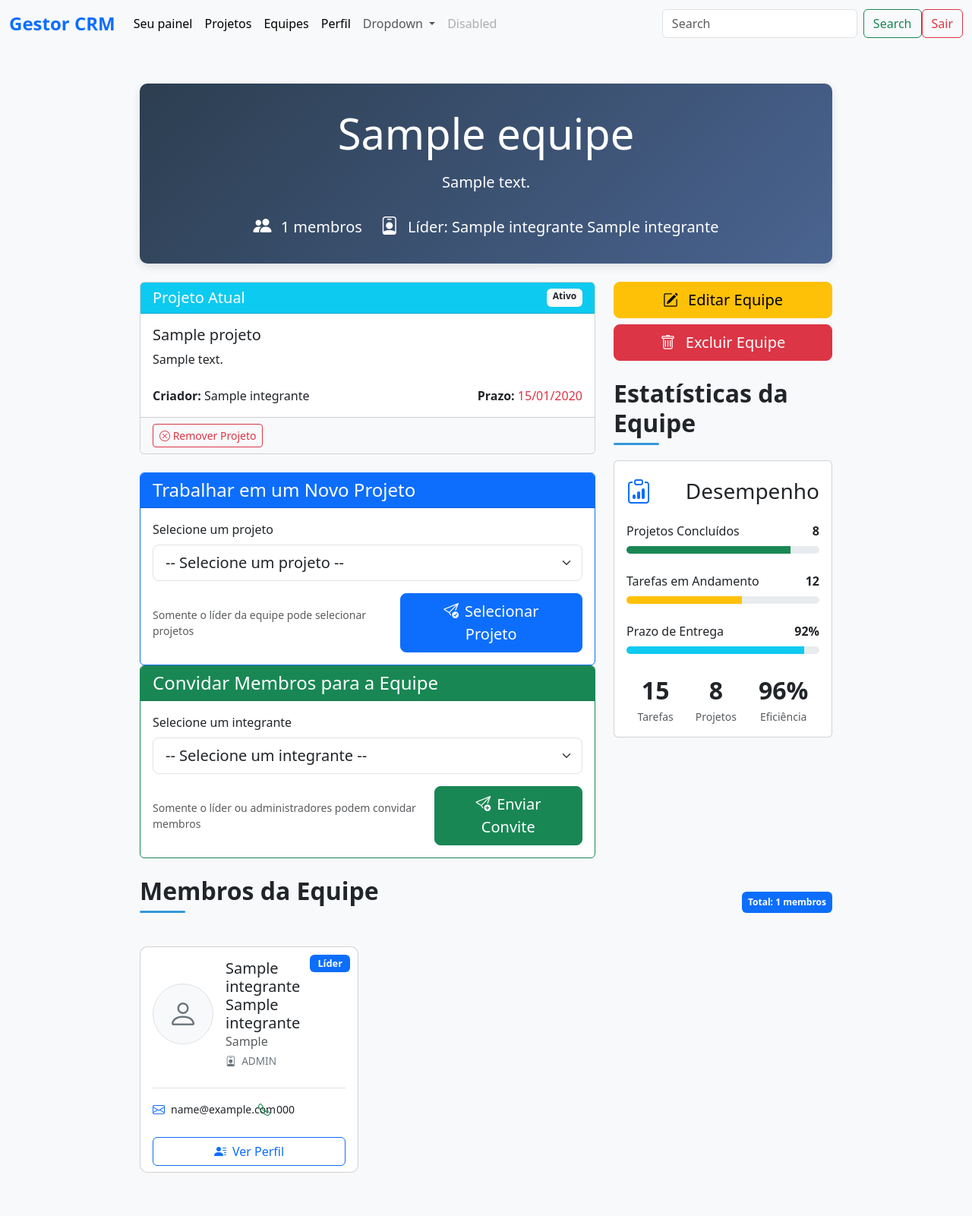
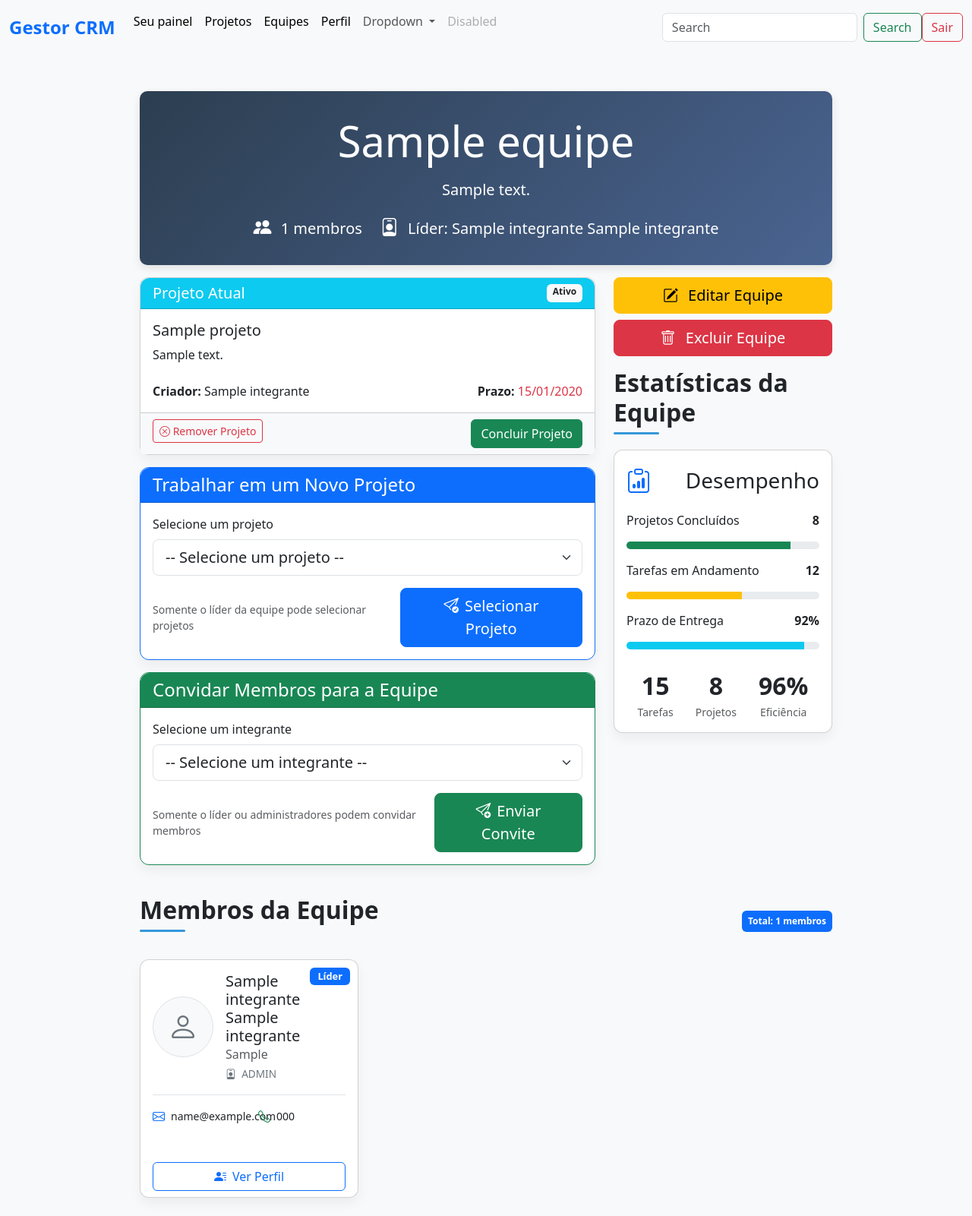
Before and after one commit to Gilgamashed/projeto_crm_final, a Django app: page /equipes/1 in a window 1280 px wide. Shown: the whole page at 76% size. Before the commit the page ends 1544 px from the top, so only its background shows below. Run offline with Django 5.2, Linux system fonts and the light colour scheme; a user stored in the database is signed in; tables that the repository leaves empty hold one stand-in row (values such as "Sample post"); parts of the project's set-up code (start-up, migrations or seed data) failed here and were passed over; some libraries are stand-ins or nearby versions.

Commit message:
17 commit - concluir projeto!

```diff
--- a/Projeto Final notas.txt
+++ b/Projeto Final notas.txt
@@ -65,8 +65,8 @@ lista
 	ok    botao novo projeto da 403 para membros - criar popup negando acesso?
 	ok    pagina de detalhes do projeto
 	ok        criador da tarefa pode edita-la
-	        botao de entrega e
-	        enviar relatorio ao concluir projeto
+	ok        botao de entrega e
+	ok        enviar relatorio ao concluir projeto
 	        adicionar tarefas ao projeto
 	            CRUD de tarefas
 	            lista de tarefas na pagina de projetos
--- a/config/settings.py
+++ b/config/settings.py
@@ -12,6 +12,7 @@ https://docs.djangoproject.com/en/5.2/ref/settings/
 import os
 from pathlib import Path
 
+from django.conf.global_settings import DEFAULT_FROM_EMAIL
 from django.urls import reverse_lazy
 from dotenv import load_dotenv
 
@@ -23,6 +24,9 @@ BASE_DIR = Path(__file__).resolve().parent.parent
 
 MEDIA_URL = '/media/'
 MEDIA_ROOT = os.path.join(BASE_DIR, 'media')
+
+DATA_UPLOAD_MAX_MEMORY_SIZE = 20971520
+FILE_UPLOAD_MAX_MEMORY_SIZE = 20971520
 
 # Quick-start development settings - unsuitable for production
 # See https://docs.djangoproject.com/en/5.2/howto/deployment/checklist/
--- a/config/urls.py
+++ b/config/urls.py
@@ -14,7 +14,8 @@ Including another URLconf
     1. Import the include() function: from django.urls import include, path
     2. Add a URL to urlpatterns:  path('blog/', include('blog.urls'))
 """
-
+from django.conf import settings
+from django.conf.urls.static import static
 from django.contrib import admin
 from django.contrib.auth.views import LoginView, LogoutView
 from django.urls import path
@@ -57,4 +58,4 @@ urlpatterns = [
     path('projetos/editar/<int:pk>/', ProjetosUpdateView.as_view(), name='projetos_edit'),
     path("projetos/<int:projeto_id>", ProjetosGetView.as_view(), name='projetos_detail'),
     path('projetos/<int:pk>/excluir/', ProjetosDeleteView.as_view(), name='projetos_delete'),
-]
+] + static(settings.MEDIA_URL, document_root=settings.MEDIA_ROOT)
--- a/projeto_crm_final/models.py
+++ b/projeto_crm_final/models.py
@@ -89,6 +89,17 @@ class Projetos(models.Model):
         super().save(*args, **kwargs)
 
 
+class RelatorioProjeto(models.Model):
+    projeto = models.ForeignKey(Projetos, on_delete=models.CASCADE)
+    arquivo = models.FileField(upload_to='relatorios/')
+    enviado_por = models.ForeignKey(Integrantes, on_delete=models.CASCADE)
+    enviado_em = models.DateTimeField(auto_now_add=True)
+    cloudinary_url = models.URLField(blank=True, null=True)
+
+    def __str__(self):
+        return f"Relatório para {self.projeto.name}"
+
+
 class Tarefas(models.Model):
     tarefa = models.CharField(max_length=200)
     descricao = models.TextField()
--- a/projeto_crm_final/templates/projeto_crm_final/equipes_detail.html
+++ b/projeto_crm_final/templates/projeto_crm_final/equipes_detail.html
@@ -89,6 +89,36 @@
         background: #3498db;
         border-radius: 3px;
     }
+    /* Add consistent spacing */
+    .card {
+        margin-bottom: 1.5rem;
+        border-radius: 0.75rem;
+        box-shadow: 0 0.5rem 1rem rgba(0,0,0,0.05);
+    }
+
+    .card-header {
+        border-radius: 0.75rem 0.75rem 0 0 !important;
+    }
+
+    /* Better file input styling */
+    .input-group .btn-outline-secondary {
+        border-color: #ced4da;
+    }
+
+    .input-group .btn-outline-secondary:hover {
+        background-color: #e9ecef;
+    }
+
+    /* Better spacing for form elements */
+    .form-label {
+        font-weight: 500;
+        margin-bottom: 0.5rem;
+    }
+
+    /* Consistent margins */
+    .mb-4, .mb-3, .mb-2 {
+        margin-bottom: 1rem !important;
+    }
 </style>
 
 <main class="container py-4">
@@ -146,7 +176,7 @@
                 </div>
 
                 {% if active_projeto and user == equipe.leader.user %}
-                <div class="card-footer bg-light">
+                <div class="card-footer bg-light d-flex justify-content-between">
                     <form method="post" action="{% url 'remove_projeto' equipe.id %}">
                         {% csrf_token %}
                         <input type="hidden" name="projeto_id" value="{{ active_projeto.id }}">
@@ -154,13 +184,19 @@
                             <i class="bi bi-x-circle"></i> Remover Projeto
                         </button>
                     </form>
+
+                   <button class="btn btn-success"
+                            data-bs-toggle="modal"
+                            data-bs-target="#modalConcluir">
+                      Concluir Projeto
+                    </button>
                 </div>
                 {% endif %}
             </div>
 
             <!-- selecionar projeto (pro lider apenas) -->
             {% if user == equipe.leader.user %}
-            <div class="card border-primary">
+            <div class="card border-primary mb-4">
                 <div class="card-header bg-primary text-white">
                     <h4 class="mb-0">Trabalhar em um Novo Projeto</h4>
                 </div>
@@ -187,6 +223,7 @@
             </div>
             {% endif %}
 
+            <!-- Convidar membros -->
             {% if user == equipe.leader.user or user.integrantes.role == 'ADMIN' %}
             <div class="card border-success mb-4">
                 <div class="card-header bg-success text-white">
@@ -298,7 +335,7 @@
     </div>
 
     <!-- Membros -->
-    <div class="row">
+    <div class="row mt-4">
         <div class="col-12">
             <div class="d-flex justify-content-between align-items-center mb-4">
                 <h2 class="section-title">Membros da Equipe</h2>
@@ -393,4 +430,58 @@
 </div>
 {% endif %}
 
+<!-- Modal pra concluir projeto -->
+{% if user == equipe.leader.user or user.integrantes.role == 'ADMIN' %}
+<div class="modal fade" id="modalConcluir" tabindex="-1" aria-labelledby="modalConcluirLabel" aria-hidden="true">
+    <div class="modal-dialog">
+        <div class="modal-content">
+            <form method="post" enctype="multipart/form-data" action="{% url 'equipes_detail' equipe.id %}">
+                {% csrf_token %}
+                <input type="hidden" name="projeto_id" value="{{ active_projeto.id }}">
+                <div class="modal-header">
+                    <h5 class="modal-title" id="modalConcluirLabel">Concluir Projeto</h5>
+                    <button type="button" class="btn-close" data-bs-dismiss="modal" aria-label="Close"></button>
+                </div>
+                <div class="modal-body">
+                    {% if active_projeto %}
+                    <p>Confirme a conclusão do projeto <strong>{{ active_projeto.name }}</strong> e envie o relatório final.</p>
+
+                    <div class="mb-3">
+                        <label for="id_arquivo" class="form-label">Relatório Final:</label>
+                        <div class="input-group">
+                            <input type="file" class="form-control" id="id_arquivo" name="arquivo" accept=".pdf,.docx,.xlsx">
+                            <button class="btn btn-outline-secondary" type="button" id="button-addon2">
+                            <i class="bi bi-upload"></i>
+                            </button>
+                        </div>
+                        <div class="form-text">Envie o relatório em PDF, DOCX ou XLSX (máx. 20MB)</div>
+
+            <!-- erros? -->
+                        {% if form.arquivo.errors %}
+                        <div class="alert alert-danger mt-2">
+                            {% for error in form.arquivo.errors %}
+                                {{ error }}
+                            {% endfor %}
+                        </div>
+                        {% endif %}
+                    </div>
+                    {% else %}
+                    <div class="alert alert-warning">
+                        Nenhum projeto ativo encontrado para conclusão
+                    </div>
+                    {% endif %}
+                </div>
+                <div class="modal-footer">
+                    <button type="button" class="btn btn-secondary" data-bs-dismiss="modal">Cancelar</button>
+                    {% if active_projeto %}
+                    <button type="submit" class="btn btn-success">Concluir e Enviar</button>
+                    {% endif %}
+                </div>
+            </form>
+        </div>
+    </div>
+</div>
+{% endif %}
+
+
 {% endblock %}
--- a/projeto_crm_final/views.py
+++ b/projeto_crm_final/views.py
@@ -1,3 +1,7 @@
+import mimetypes
+
+import cloudinary
+from django.conf import settings
 from django.contrib import messages
 from django.contrib.auth import login, logout, update_session_auth_hash
 from django.contrib.auth.decorators import login_required
@@ -5,6 +9,7 @@ from django.contrib.auth.forms import logger, PasswordChangeForm
 from django.contrib.auth.mixins import LoginRequiredMixin
 from django.contrib.auth.models import User
 from django.core.exceptions import ValidationError
+from django.core.mail import EmailMessage
 from django.db import models
 from django.db.models import Count, Q
 from django.http import JsonResponse, HttpResponseForbidden, request
@@ -15,7 +20,7 @@ from django.views import View
 from django.views.generic import TemplateView, CreateView, DetailView, ListView, DeleteView, UpdateView
 
 from projeto_crm_final.constants import HIERARCH, CATEGORIA, PRIORIDADE
-from projeto_crm_final.forms import SignupForm, ProjetosForm, EquipesForm, ProfileForm, CredentialsForm
+from projeto_crm_final.forms import SignupForm, ProjetosForm, EquipesForm, ProfileForm, CredentialsForm, RelatorioForm
 from projeto_crm_final.mixins import AdminRequiredMixin, LeadRequiredMixin, ProjetoOwnerMixin
 from projeto_crm_final.models import Integrantes, Projetos, Tarefas, Equipes
 
@@ -303,6 +308,72 @@ class EquipesGetView(LoginRequiredMixin, DetailView):
 
         return context
 
+    def post(self, request, *args, **kwargs):
+        equipe = self.get_object()
+        active_projeto = equipe.projetos_set.filter(status='active').first()
+
+        if not active_projeto:
+            messages.error(request,"Nenhum projeto ativo sendo trabalhado por essa equipe")
+            return redirect('equipes_detail', equipe_id=equipe.id)
+
+        form = RelatorioForm(request.POST, request.FILES)
+
+        if form.is_valid():
+            # Salva o relatório
+            relatorio = form.save(commit=False)
+            relatorio.projeto = active_projeto
+            relatorio.enviado_por = request.user.integrantes
+            relatorio.save()
+
+            #Upload pro Cloudinary
+            file = relatorio.arquivo
+            date_prefix = timezone.now().strftime('%Y_%m_%d')
+            filename = f'{date_prefix}_relatorio_{active_projeto.name}'
+
+            upload_result = cloudinary.uploader.upload(
+                file=file,
+                asset_folder='relatorios',
+                public_id=filename,
+                override=True,
+                resource_type="raw"
+            )
+
+            # Atualiza status do Projeto e da equipe
+            active_projeto.status = 'done'
+            active_projeto.save()
+
+            # Email de todos do time
+            team_members = active_projeto.equipe.membros.all()
+            emails = [membro.user.email for membro in team_members]
+
+            # Prepara e manda o e-mail
+            subject = f'Projeto {active_projeto.name} Concluído'
+            message = f'''
+            Parabéns à equipe {equipe.name}!
+            O projeto "{active_projeto.name}" foi concluído pelo líder da equipe.
+
+            Descrição do projeto:
+            {active_projeto.descricao}
+
+            Relatório disponível em: {upload_result['secure_url']}
+            '''
+
+            email = EmailMessage(
+                subject,
+                message,
+                request.user.email,  # do usuario atual
+                emails,  # pra todos os membros da equipe
+                [settings.EMAIL_HOST_USER],  # BCC pro system
+            )
+            email.send()
+
+            messages.success(request, 'Projeto concluído com sucesso e relatório enviado!')
+            return redirect('equipes_detail', equipe_id=equipe.id)
+
+        context = self.get_context_data()
+        context['form'] = form
+        return render(request, self.template_name, context)
+
 @login_required
 def assign_project(request, equipe_id):
     equipe = get_object_or_404(Equipes, pk=equipe_id)
```
Also changed, not shown: projeto_crm_final/forms.py (+18 -1 lines), projeto_crm_final/migrations/0004_relatorioprojeto.py (added), projeto_crm_final/migrations/0005_relatorioprojeto_cloudinary_url.py (added), 1 other file.
